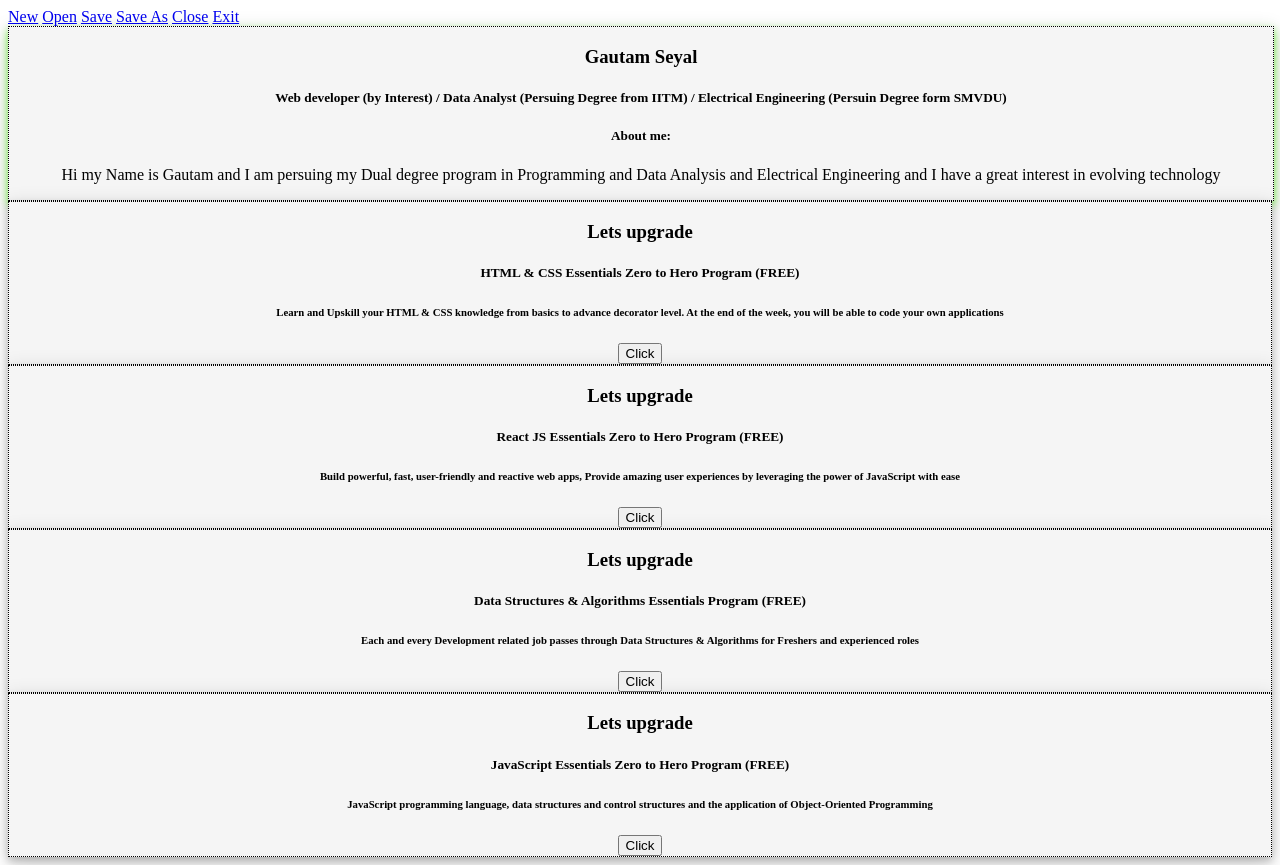
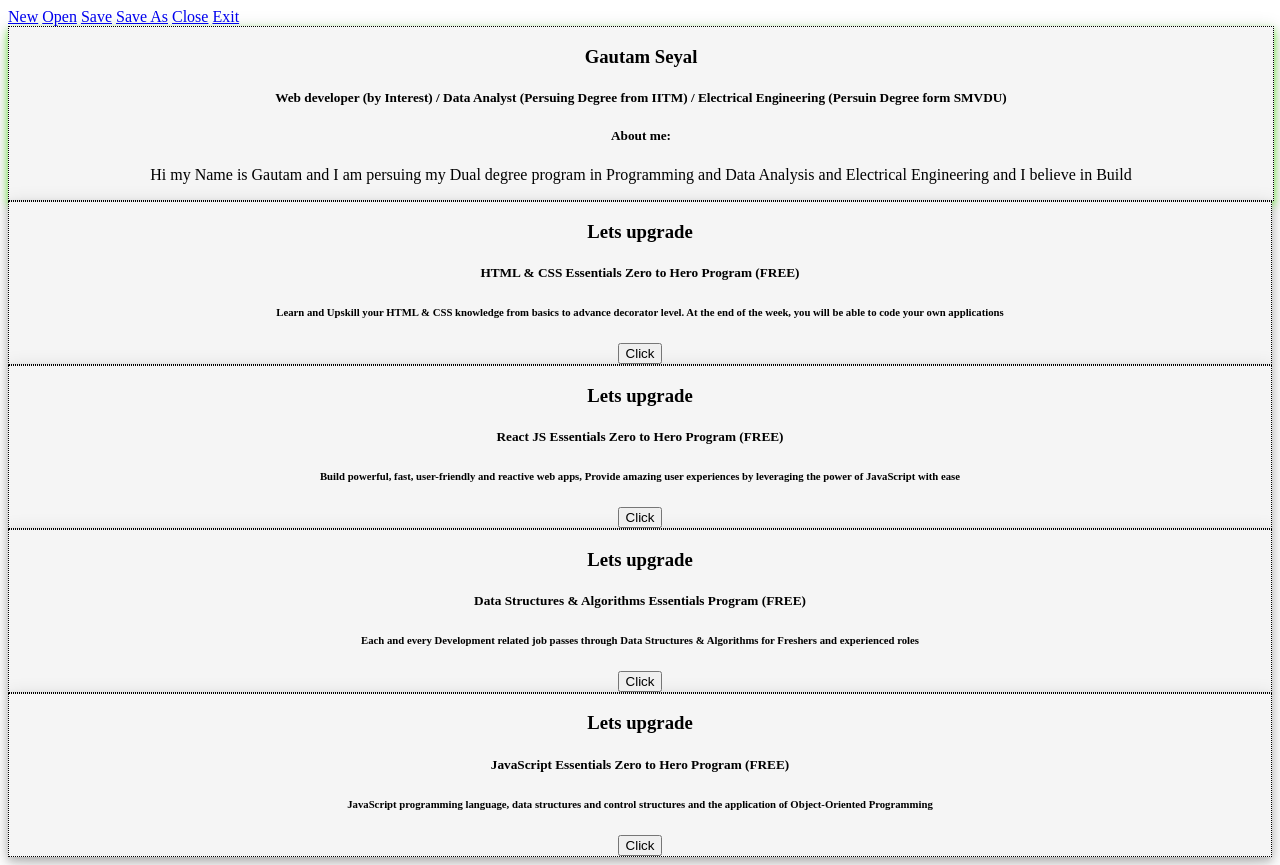
Before and after one commit to Gseyal/Website, a plain HTML site: page index.html in a window 1280 px wide. Drawn offline with Linux system fonts and the light colour scheme; a web font is replaced by a local one.

Commit message:
Mummy Ko check karwaya

```diff
--- a/index.html
+++ b/index.html
@@ -26,7 +26,7 @@
             <h5>
                 About me:
             </h5>
-            <p> Hi my Name is Gautam and I am persuing my Dual degree program in Programming and Data Analysis and Electrical Engineering and I have a great interest in evolving technology</p>
+            <p> Hi my Name is Gautam and I am persuing my Dual degree program in Programming and Data Analysis and Electrical Engineering and I believe in Build</p>
         </div>
         </div>
         <div id="Promotions">
```
